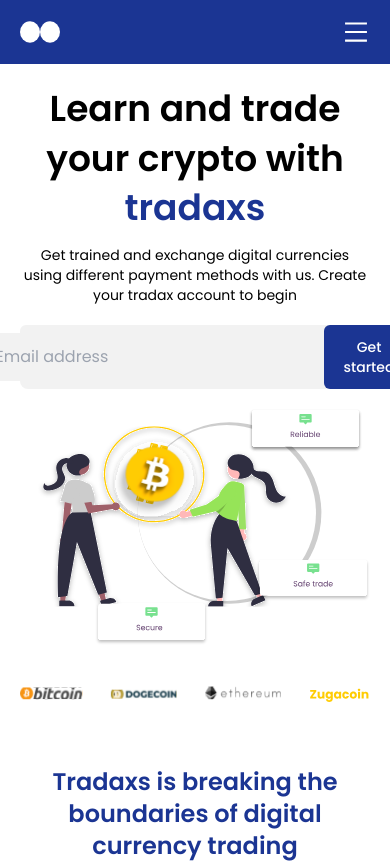
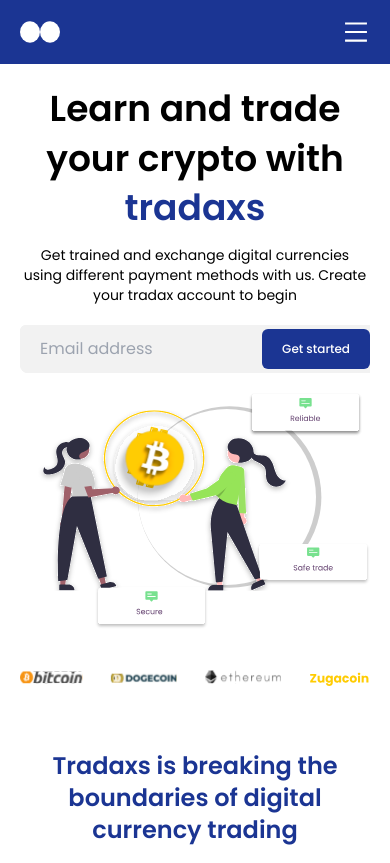
Before and after one commit to 0tuedon/tradaxs-frontend, a Next.js app: page / in a window 390 px wide. Shown: the top 863 px of the page. Built offline with nearby package versions, Linux system fonts and the light colour scheme.

Commit message:
fixed hero form

```diff
--- a/components/Footer/index.jsx
+++ b/components/Footer/index.jsx
@@ -26,7 +26,9 @@
               );
             })}
           </span>
-          <p>&copy; {new Date().getFullYear().toString()} Tradaxs</p>
+          <p className="text-sm md:text-base">
+            &copy; {new Date().getFullYear().toString()} Tradaxs
+          </p>
         </div>
       </div>
     </footer>
--- a/components/Home/Form.jsx
+++ b/components/Home/Form.jsx
@@ -21,7 +21,7 @@
           <Field
             name="email"
             type="email"
-            className="flex-1 p-3 pl-5 bg-[#F2F2F2] rounded-tl-md rounded-bl-lg outline-none"
+            className="flex-1 p-3 pl-5 bg-[#F2F2F2] w-full rounded-tl-md rounded-bl-lg outline-none"
             placeholder="Email address"
           />
           <ErrorMessage name="email">
@@ -33,7 +33,7 @@
           </ErrorMessage>
           <button
             type="submit"
-            className="px-5 py-3 text-sm font-medium text-white rounded-md md:px-10 bg-accent"
+            className="px-5 py-3 text-xs md:text-sm font-medium text-white rounded-md md:px-10 bg-accent"
           >
             Get started
           </button>
```
